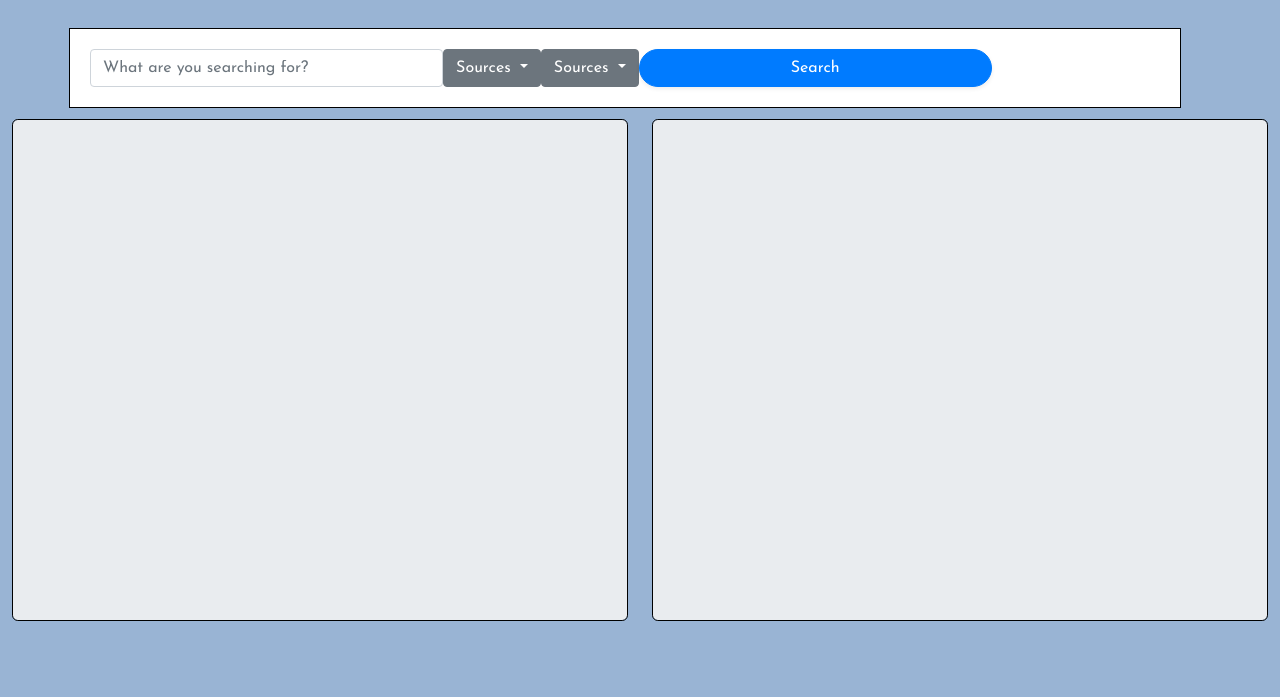
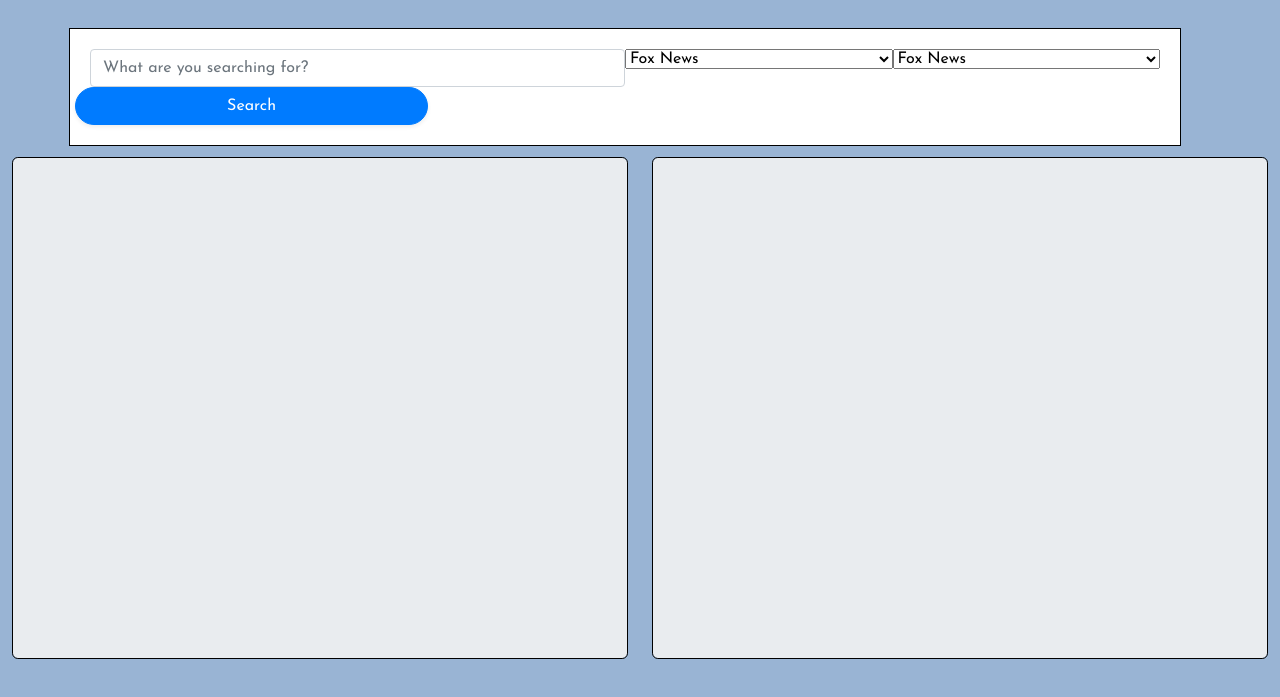
Before and after one commit to willhathaway/NewsProject, a plain HTML site: page index.html in a window 1280 px wide. Shown: the part 71-768 px from the top of the page. Drawn offline with nearby package versions, Linux system fonts and the light colour scheme.

Commit message:
sources dropdown working

```diff
--- a/assets/css/style.css
+++ b/assets/css/style.css
@@ -27,30 +27,33 @@ body {
 }
 
 #searchBar {
-    width: 33%;
+    width: 50%;
     float: left;
+}
+
+#searchBtnDiv {
+    width: 100%;
 }
 
 .sources {
 
-    width: 33%;
-    position: relative;
-
+    width: 50%;
+    float: right;
 }
 
-.dropdown {
-    width: 33%;
-    position: relative;
+.dropdown-menu-left {
+    width: 50%;
+    float:left;
 }
 
-.dropdown-menu {
+.dropdown-menu-right {
     width: 50%;
-
+    float:left;
 }
 
 #searchBtn {
     width: 33%;
-    float: left;
+    left: 50%;
 }
 
 .articleCol {
--- a/assets/javascript/app.js
+++ b/assets/javascript/app.js
@@ -1,7 +1,12 @@
-
-//$(document).ready(function() {
+// the api key for the news api:
 
 let APIkey = 'a93e9eaa48f8479c927c31d2e61713c0';
+
+// universal variables for the query:
+
+let keyword = '';
+let source1 = '';
+let source2 = '';
 
 // an array of objects to hold the information for constructing the query:
 
@@ -33,54 +38,43 @@ let sourceArray = [
     }
 ];
 
-// dynamically adds the sources to two dropdown menus (NOT WORKING):
-
+// dynamically adds the sources to two dropdown menus:
 
 $(document).ready(function () {
 
     for (let i = 0; i < sourceArray.length; i++) {
 
         $('#left').append('<option value="' + sourceArray[i].url + '" class="dropdown-item">' + sourceArray[i].name + '</option>') //.val(sourceArray[i].url).text(sourceArray[i].name);
-        $('#right').append('<option value="'+sourceArray[i].url+'" class="dropdown-item">'+sourceArray[i].name+'</option>')
+        $('#right').append('<option value="' + sourceArray[i].url + '" class="dropdown-item">' + sourceArray[i].name + '</option>')
     }
 });
 
+// functions called when a source is chosen, assigns the source url to a variable for the ajax request:
+
+function selectFunctionLeft(selection) {
+    source1 = (selection.options[selection.selectedIndex].value);
+}
+function selectFunctionRight(selection) {
+    source2 = (selection.options[selection.selectedIndex].value);
+}
+
 // on-click function to make an API request and display the response data in html:
-
-function selectFunction(selection) {
-
-    console.log('option selected', selection.options[selected.selectedIndex].text);
-
-}
 
 $(document).on('click', '#searchBtn', function articleFunction(event) {
 
-    //alert($("#left").val())
-
-
     event.preventDefault();
 
-    // let source1 = $('#left');
-    // let source2 = $('#right');
-    // let value1 = (source1[0].children);
-    // let value2 = (source1[0].children);
-    // console.log(value1);
-    // console.log(value2);
-    // console.log(source1);
-    // console.log(source2);
-
-    let source1 = 'nytimes.com'
-    let source2 = 'foxnews.com'
+    console.log(source1);
+    console.log(source2);
 
     // keyword taken from user input:
 
-    let keyword = $('#searchBar').val();
+    keyword = $('#searchBar').val();
 
-    // input validation checking for valid input:
+    // input validation checking for valid keyword input:
 
     if (keyword == '') {
         alert('please enter a keyword')
-
         return;
     } else if (keyword.includes(' ')) {
         alert('please enter only one word')
@@ -91,6 +85,16 @@ $(document).on('click', '#searchBtn', function articleFunction(event) {
     } else {
         console.log(keyword);
     }
+
+    // input validation for valid source selection:
+
+    if (source1 === '') {
+        alert('please select a source');
+        return;
+    } else if (source2 === '') {
+        alert('please select a source');
+        return;
+    } else{
 
     // urls for ajax query, dynamically generated with user input:
 
@@ -189,7 +193,7 @@ $(document).on('click', '#searchBtn', function articleFunction(event) {
 
             }
         });
-});
+}});
 
 
 // word cloud:
--- a/index.html
+++ b/index.html
@@ -52,34 +52,30 @@
         <input id="searchBar" type="text" placeholder="What are you searching for?"
           class="form-control form-control-underlined">
 
-        <div class='dropdown1'>
+        <div class='sources'>
+          <div class='dropdown1'>
 
-          <button class="btn btn-secondary dropdown-toggle" type="button" id="dropdown1" data-toggle="dropdown"
-            aria-haspopup="true" aria-expanded="false">
-            Sources
-          </button>
+            <select class="dropdown-menu-left" id='left' onchange='selectFunctionLeft(this);'>
+              Sources
+            </select>
 
-          <div class="dropdown-menu" id='left' aria-labelledby="dropdown1" onchange="selectFunction(this);">
+          </div>
+
+          <div class="dropdown2">
+
+            <select class="dropdown-menu-right" id='right' onchange='selectFunctionRight(this);'>
+              Sources
+            </select>
 
           </div>
 
         </div>
 
-        <div class="dropdown2">
 
-          <button class="btn btn-secondary dropdown-toggle" type="button" id="dropdownButton2" data-toggle="dropdown"
-            aria-haspopup="true" aria-expanded="false">
-            Sources
-          </button>
 
-          <div class="dropdown-menu" id='right' aria-labelledby="dropdownButton2" onchange="selectFunction(this);">
-
-          </div>
-
+        <div class='row' id='searchBtnDiv'>
+          <button type="button" class="btn btn-primary rounded-pill btn-block shadow-sm" id='searchBtn'>Search</button>
         </div>
-
-        <button type="button" class="btn btn-primary rounded-pill btn-block shadow-sm" id='searchBtn'>Search</button>
-
 
       </div>
 
```
